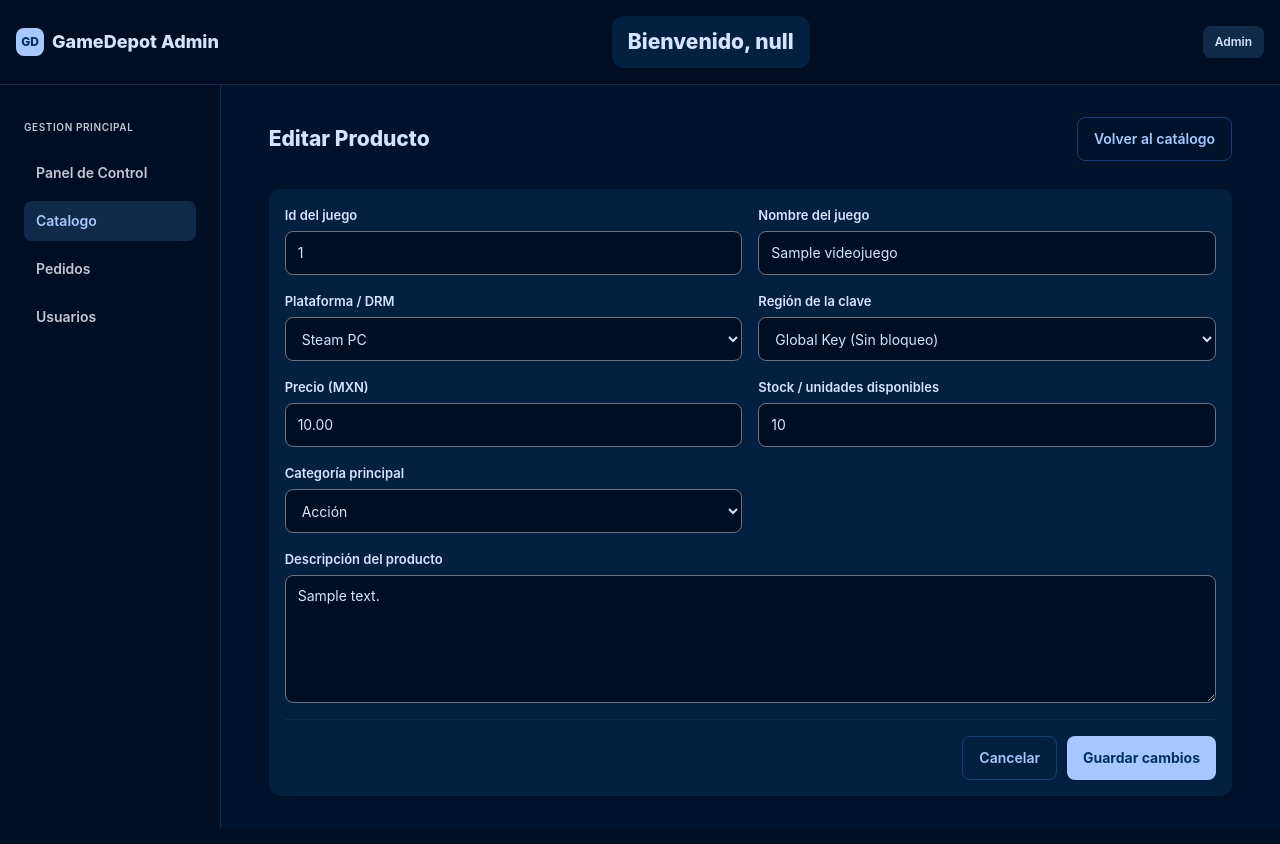
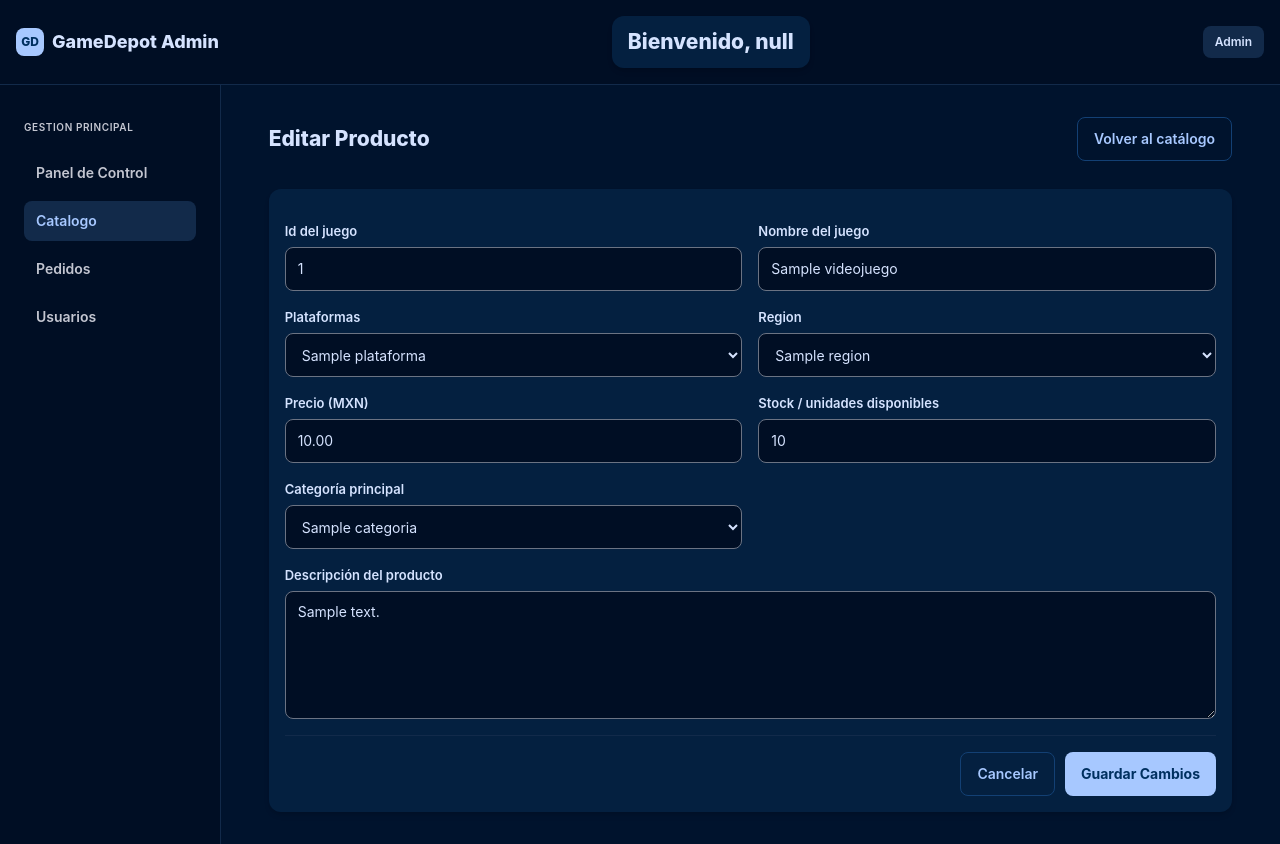
Before and after one commit to adrian252699/GameDepot_Admin, a Spring Boot app: page /catalogo/editar/1 in a window 1280 px wide. Run offline with Spring Boot 4, Linux system fonts and the light colour scheme; a user stored in the database is signed in; tables that the repository leaves empty hold one stand-in row (values such as "Sample post"); some of the project's set-up classes (security, data sources, template engines, error pages and the like) are left out, and stand-ins take their place.

Commit message:
Editar videojuego desde HTML

```diff
--- a/GameDepot_Admin/src/main/java/com/example/GameDepot_Admin/config/SecurityConfig.java
+++ b/GameDepot_Admin/src/main/java/com/example/GameDepot_Admin/config/SecurityConfig.java
@@ -77,10 +77,11 @@ public class SecurityConfig{
         var rutasApi = rutas.matcher("/api/**");
         var imagenes = rutas.matcher("/uploads/videojuegos/**");
         var crearVideojuego = rutas.matcher(HttpMethod.POST, "/api/videojuego");
+        var editarVideojuego = rutas.matcher(HttpMethod.PATCH, "/api/videojuego/{id}");
         return http
                 .securityMatcher(request ->
                         (rutasApi.matches(request) || imagenes.matches(request))
-                                && (!crearVideojuego.matches(request)
+                                && (!(crearVideojuego.matches(request) || editarVideojuego.matches(request))
                                 || request.getHeader(HttpHeaders.AUTHORIZATION) != null)
                 )
                 .csrf(csrf -> csrf.disable())
--- a/GameDepot_Admin/src/main/java/com/example/GameDepot_Admin/controllers/navegacion/GameDepotController.java
+++ b/GameDepot_Admin/src/main/java/com/example/GameDepot_Admin/controllers/navegacion/GameDepotController.java
@@ -93,7 +93,14 @@ public class GameDepotController {
     @GetMapping("/catalogo/editar/{id}")
     public String editarProducto(@PathVariable("id")Long id, Model model) {
         MostrarVideojuegoDTO producto = videojuegoService.obtenerPorId(id);
-        model.addAttribute("producto", producto);
+        List<CategoriaDTO> listaCategorias = videojuegoService.obtenerCategorias();
+        List<PlataformaDTO> listaPlataformas = videojuegoService.obtenerPlataformas();
+        List<RegionDTO> listaRegiones = videojuegoService.obtenerRegiones();
+
+        model.addAttribute("regiones", listaRegiones);
+        model.addAttribute("plataformas", listaPlataformas);
+        model.addAttribute("categorias", listaCategorias);
+        model.addAttribute("videojuego", producto);
         return  "catalogo/editar";
     }
 
--- a/GameDepot_Admin/src/main/resources/templates/catalogo/editar.html
+++ b/GameDepot_Admin/src/main/resources/templates/catalogo/editar.html
@@ -5,6 +5,8 @@
     <meta charset="UTF-8">
     <meta name="viewport" content="width=device-width, initial-scale=1.0">
     <title>Editar Producto - GameDepot Admin</title>
+    <meta name="_csrf" th:content="${_csrf.token}">
+    <meta name="_csrf_header" th:content="${_csrf.headerName}">
     <link rel="stylesheet" th:href="@{/styles/admin.css}">
 </head>
 
@@ -20,7 +22,13 @@
                     <a th:href="@{/catalogo}" class="btn-ghost">Volver al catálogo</a>
                 </div>
                 <div class="panel">
-                    <form th:action="@{/productos/editar/{id}(id=${producto.id})}" th:object="${producto}" method="post" class="fgrid" enctype="multipart/form-data">
+                    <form id="videojuego-form"
+                          th:action="@{/api/videojuego/{id}(id=${videojuego.id})}"
+                          th:object="${videojuego}"
+                          th:attr="data-catalogo-url=@{/catalogo}"
+                          method="post"
+                          class="fgrid">
+                        <p id="videojuego-mensaje" role="status" style="grid-column: 1 / -1"></p>
                         <div class="field">
                             <label>Id del juego</label>
                             <input type="text" th:field="*{id}" class="input" required>
@@ -30,21 +38,33 @@
                             <input type="text" th:field="*{nombre}" class="input" placeholder="Ej. CyberStrike 2088" required>
                         </div>
                         <div class="field">
-                            <label>Plataforma / DRM</label>
-                            <select th:field="*{plataforma}" class="input">
-                                <option value="steam">Steam PC</option>
-                                <option value="ps5">PlayStation 5</option>
-                                <option value="xbox">Xbox Series X|S</option>
-                                <option value="epic">Epic Games</option>
+                            <label for="plataforma">Plataformas</label>
+                            <select id="plataforma" name="plataforma" class="input" required>
+                                <option value="" disabled th:selected="${videojuego.plataforma?.id == null}">
+                                    Selecciona una Plataforma
+                                </option>
+
+                                <option th:each="plataforma : ${plataformas}"
+                                        th:value="${plataforma.id}"
+                                        th:text="${plataforma.nombre}"
+                                        th:selected="${plataforma.id == videojuego.plataforma?.id}"
+                                        th:attr="data-nombre=${plataforma.nombre}">
+                                </option>
                             </select>
                         </div>
                         <div class="field">
-                            <label>Región de la clave</label>
-                            <select th:field="*{region}" class="input">
-                                <option value="global">Global Key (Sin bloqueo)</option>
-                                <option value="latam">LATAM</option>
-                                <option value="na">Norteamérica</option>
-                                <option value="eu">Europa</option>
+                            <label for="region">Region</label>
+                            <select id="region" name="region" class="input" required>
+                                <option value="" disabled th:selected="${videojuego.region?.id == null}">
+                                    Selecciona una Region
+                                </option>
+
+                                <option th:each="region : ${regiones}"
+                                        th:value="${region.id}"
+                                        th:text="${region.nombre}"
+                                        th:selected="${region.id == videojuego.region?.id}"
+                                        th:attr="data-nombre=${region.nombre}">
+                                </option>
                             </select>
                         </div>
                         <div class="field">
@@ -56,12 +76,18 @@
                             <input type="number" th:field="*{stock}" class="input" placeholder="50" required>
                         </div>
                         <div class="field">
-                            <label >Categoría principal</label>
-                            <select th:field="*{categoria}" class="input">
-                                <option value="accion">Acción</option>
-                                <option value="rpg">RPG / Aventuras</option>
-                                <option value="estrategia">Estrategia</option>
-                                <option value="deportes">Deportes</option>
+                            <label for="categoria">Categoría principal</label>
+                            <select id="categoria" name="categoria" class="input" required>
+                                <option value="" disabled th:selected="${videojuego.categoria?.id == null}">
+                                    Selecciona una categoría
+                                </option>
+
+                                <option th:each="categoria : ${categorias}"
+                                        th:value="${categoria.id}"
+                                        th:text="${categoria.nombre}"
+                                        th:selected="${categoria.id == videojuego.categoria?.id}"
+                                        th:attr="data-nombre=${categoria.nombre},data-descripcion=${categoria.descripcion}">
+                                </option>
                             </select>
                         </div>
                         <div class="field" style="grid-column: 1 / -1">
@@ -71,7 +97,7 @@
                         </div>
                         <div class="form-actions" style="grid-column: 1 / -1">
                             <a th:href="@{/catalogo}" class="btn-ghost">Cancelar</a>
-                            <button type="submit" class="btn-primary">Guardar cambios</button>
+                            <button type="submit" class="btn-primary">Guardar Cambios</button>
                         </div>
                     </form>
                 </div>
@@ -79,6 +105,75 @@
 
         </div>
     </div>
+    <script>
+        const formulario = document.getElementById('videojuego-form');
+        const mensaje = document.getElementById('videojuego-mensaje');
+        const boton = formulario.querySelector('button[type="submit"]');
+        const originales = new FormData(formulario);
+
+        formulario.addEventListener('submit', async (evento) => {
+            evento.preventDefault();
+            mensaje.textContent = '';
+
+            const campos = new FormData(formulario);
+            const valores = {
+                nombre: campos.get('nombre'),
+                descripcion: campos.get('descripcion'),
+                precio: Number(campos.get('precio')),
+                stock: Number(campos.get('stock')),
+                plataforma: { id: Number(campos.get('plataforma')) },
+                region: { id: Number(campos.get('region')) },
+                categoria: { id: Number(campos.get('categoria')) }
+            };
+
+            const cambios = Object.fromEntries(
+                Object.entries(valores).filter(([campo]) =>
+                    campos.get(campo) !== originales.get(campo)
+                )
+            );
+
+            if (Object.keys(cambios).length === 0) {
+                mensaje.textContent = 'No hay cambios para guardar.';
+                return;
+            }
+
+            boton.disabled = true;
+
+            try {
+                const cabeceraCsrf = document.querySelector('meta[name="_csrf_header"]').content;
+                const tokenCsrf = document.querySelector('meta[name="_csrf"]').content;
+
+                const respuesta = await fetch(formulario.action, {
+                    method: 'PATCH',
+                    credentials: 'same-origin',
+                    headers: {
+                        'Content-Type': 'application/json',
+                        [cabeceraCsrf]: tokenCsrf
+                    },
+                    body: JSON.stringify(cambios)
+                });
+
+                if (respuesta.redirected || respuesta.status === 401) {
+                    mensaje.textContent = 'Vuelve a iniciar sesión para guardar los cambios.';
+                    return;
+                }
+
+                if (!respuesta.ok) {
+                    const error = await respuesta.json().catch(() => null);
+                    mensaje.textContent = error?.message
+                        || `No se pudieron guardar los cambios (${respuesta.status}).`;
+                    return;
+                }
+
+                window.location.assign(formulario.dataset.catalogoUrl);
+            } catch (error) {
+                console.error(error);
+                mensaje.textContent = 'Ocurrió un error al enviar los cambios.';
+            } finally {
+                boton.disabled = false;
+            }
+        });
+    </script>
 </body>
 
 </html>
```
